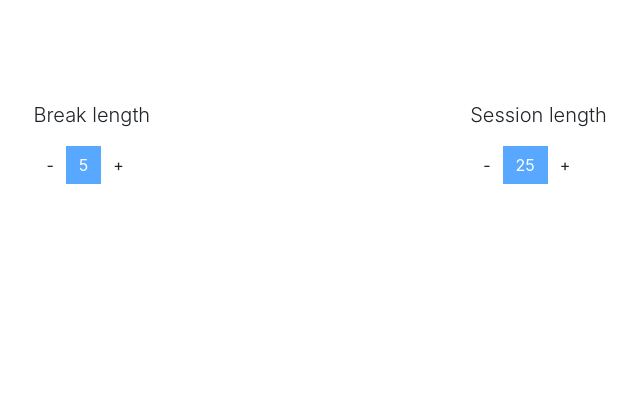
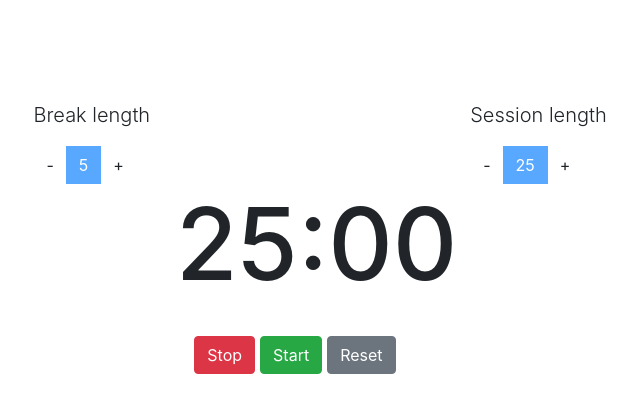
Before and after one commit to pasDamola/ReactPomodoro, a React (Create React App) app in the folder pomodoro/: page / in a window 1280 px wide. Shown: the top 412 px of the page, without its empty margins (294-934 px from the left). Built offline with nearby package versions, Linux system fonts and the light colour scheme.

Commit message:
Start. Stop and Reset buttons styling

```diff
--- a/pomodoro/src/App.js
+++ b/pomodoro/src/App.js
@@ -5,7 +5,7 @@ import './App.css';
 class Timer extends React.Component {
   render() {
     return (
-      <h1>25:00</h1>
+      <h1 style={{ fontSize: 100 }}>25:00</h1>
     );
   }
 
@@ -59,7 +59,7 @@ class BreakLength extends React.Component {
 class StartButton extends React.Component {
   render() {
     return (
-      <div>
+      <div style={{marginRight: 5}}>
         <button className="btn btn-success">Start</button>
       </div>
     );
@@ -69,7 +69,7 @@ class StartButton extends React.Component {
 class StopButton extends React.Component {
   render() {
     return (
-      <div>
+      <div style={{marginRight: 5}}>
         <button className="btn btn-danger">Stop</button>
       </div>
     );
@@ -91,14 +91,26 @@ class ResetButton extends React.Component {
 class Pomodoro extends React.Component {
   render() {
     return (
+      <div>
+        <div class="row" style={{ paddingTop: 100 }}>
+          <div class="col-md-3"></div>
+          <BreakLength />
+          <TimerLength />
+        </div>
+        <div class="row" style={{ paddingLeft: 50 }}>
+          <div class="col-md-4"></div>
+          <div class="col-md-4">
+            <Timer />
+          </div>
+        </div>
+        <div class="row">&nbsp;</div>
+        <div class="row" style={{ paddingLeft: 100 }}>
+          <div class="col-md-4"></div>
+            <StopButton />
+            <StartButton />
+            <ResetButton />
 
-      <div class="row" style={{ paddingTop: 100 }}>
-        <div class="col-md-3"></div>
-        <BreakLength />
-        <TimerLength />
-
-
-
+        </div>
       </div>
     );
   }
```
Also changed, not shown: pomodoro/src/aaa.html (deleted, +0 -50 lines).
